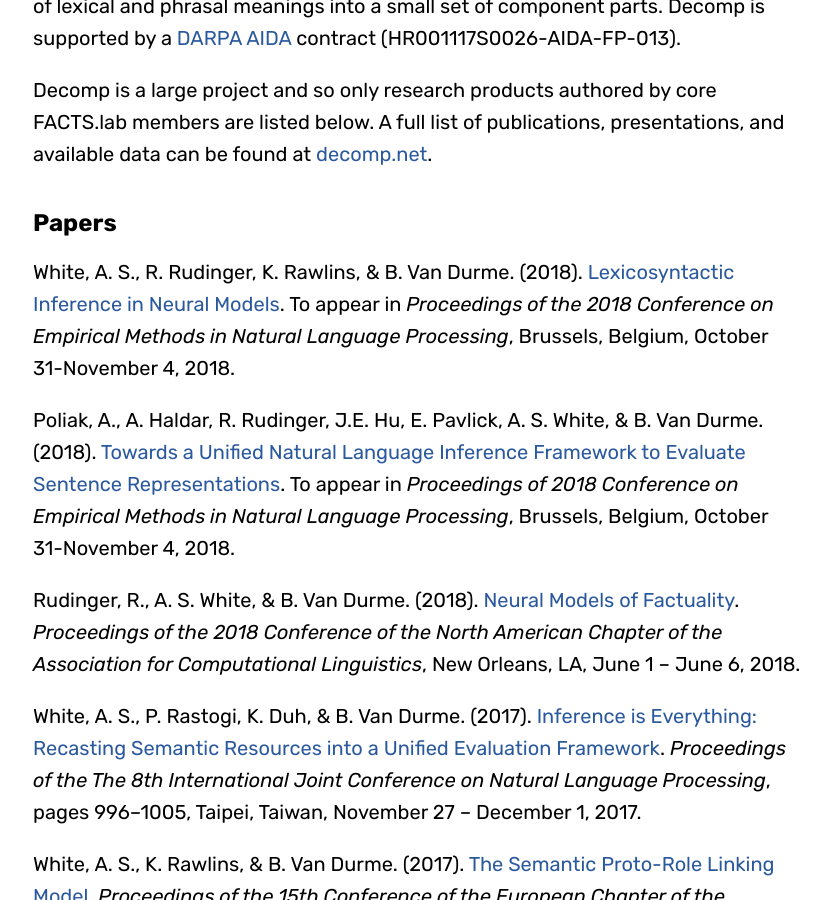
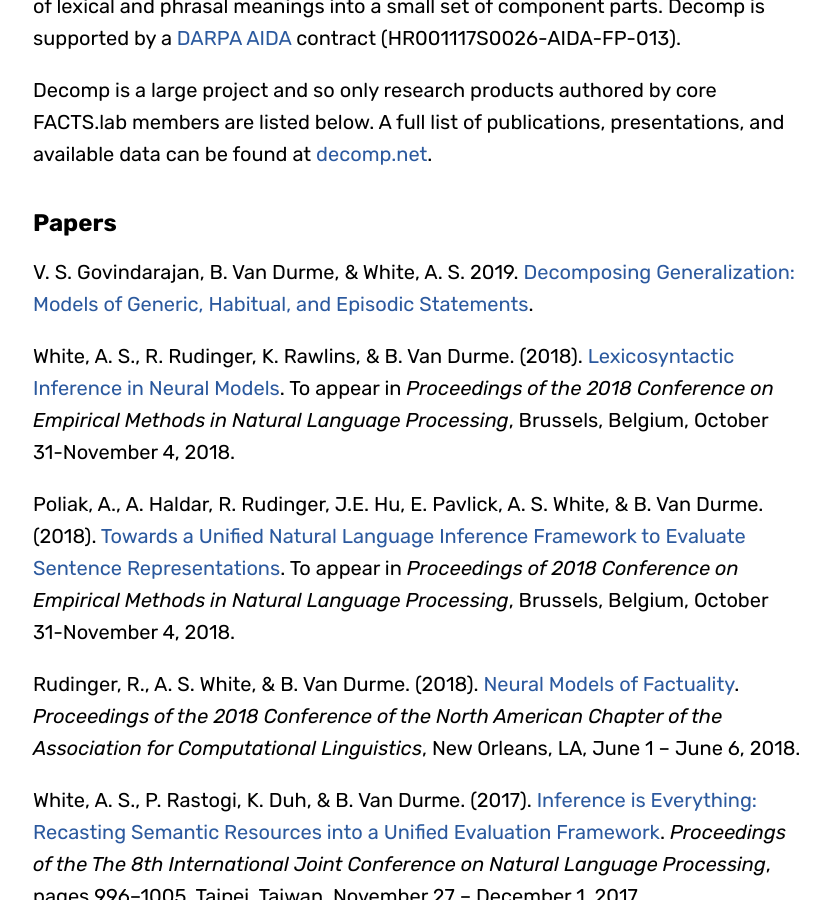
Before and after one commit to FACTSlab/factslab.github.io, a Jekyll site: the page built from research.md, in a window 1280 px wide and 900 px high, scrolled down 627 px. Shown: the whole window, without its empty margins (223-1053 px from the left). Built offline with Jekyll 4.4.1, drawn with Linux system fonts in a browser that asks for light colours; some web fonts are replaced.

Commit message:
Added genericity paper(and link to arxiv)

```diff
--- a/research.md
+++ b/research.md
@@ -21,6 +21,8 @@ The [Decompositional Semantics Initiative](http://decomp.net) (Decomp) is a coll
 Decomp is a large project and so only research products authored by core FACTS.lab members are listed below. A full list of publications, presentations, and available data can be found at [decomp.net](http://decomp.net).
 
 ## Papers
+
+V. S. Govindarajan, B. Van Durme, & White, A. S. 2019. [Decomposing Generalization: Models of Generic, Habitual, and Episodic Statements](https://arxiv.org/abs/1901.11429).
 
 White, A. S., R. Rudinger, K. Rawlins, & B. Van Durme. (2018). [Lexicosyntactic Inference in Neural Models](https://arxiv.org/pdf/1808.06232). To appear in _Proceedings of the 2018 Conference on Empirical Methods in Natural Language Processing_, Brussels, Belgium, October 31-November 4, 2018.
 
```
